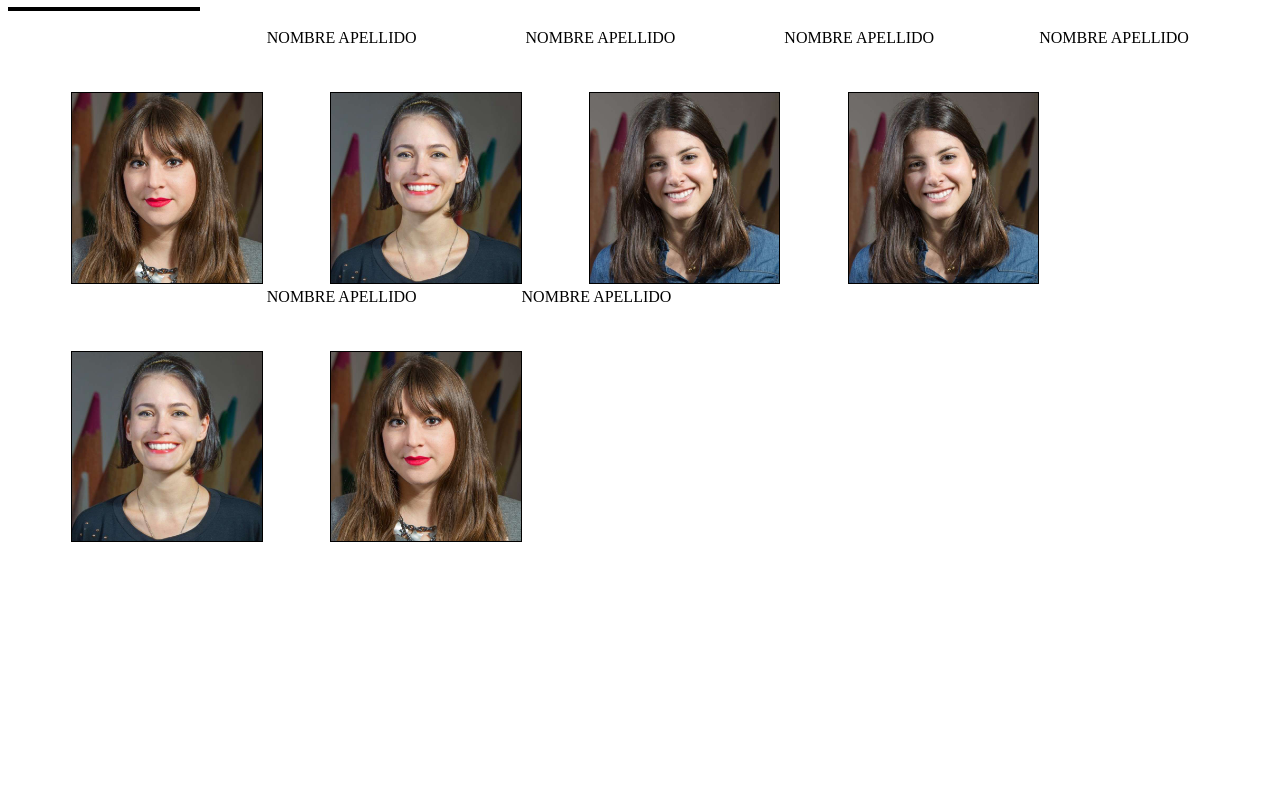
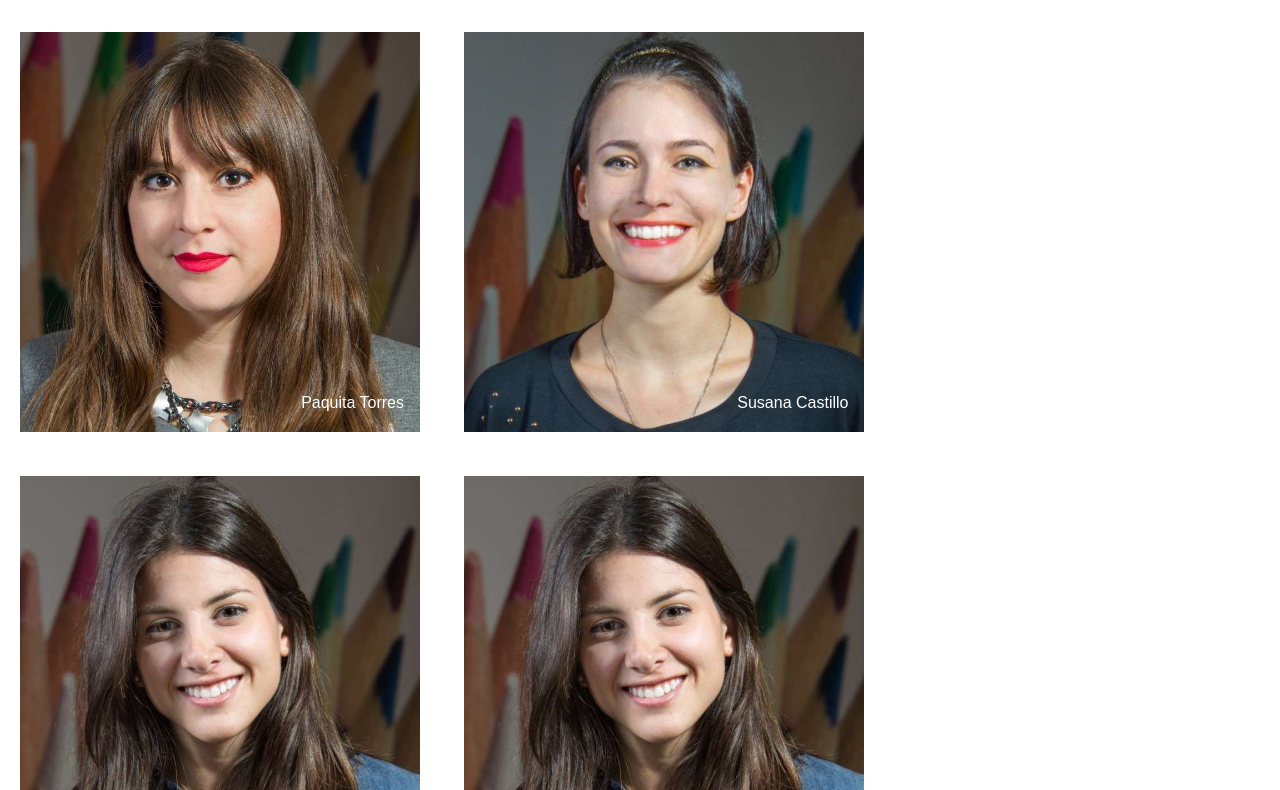
Before and after one commit to shazilh/LaboratoriaCoders, a plain HTML site: page index.html in a window 1280 px wide. Shown: the part 73-863 px from the top of the page. Before the commit the page ends 800 px from the top, so only its background shows below. Drawn offline with Linux system fonts and the light colour scheme.

Commit message:
segunda version

```diff
--- a/css/main.css
+++ b/css/main.css
@@ -1,25 +1,32 @@
+* {
+    margin: 0;
+    padding: 0;
+}
+
+body {
+    font-family: 'Exo 2', sans-serif;
+}
+div{
+  width:400px;
+  height:400px;
+  position:relative;
+  margin:20px;
+  display:inline-block;
+}
 .imagen{
-  width:15%;
-  height: 15;
-  margin-left:5%;
-  margin-top:5%;
-  display:inline-block;
-  border: solid 1px black;
-  position:relative;
-}
-.linea{
-  border: solid 1px black;
-  width: 15%;
-  height: 2px;
-  margin-top:1%;
-  background-color: black;
-}
-.floatIzq{
-  float:left;
+  width:400px;
   position:absolute;
 }
-.contenedor{
-	margin-top: 5%;
-	width: 80%;
-	height: 80%;
+span{
+  position:absolute;
+  bottom: 20px;
+  right:16px;
+  color: white;
 }
+
+.linea{
+  background-color: black;
+  width: 100px;
+  height: 4px;
+
+}
--- a/index.html
+++ b/index.html
@@ -7,20 +7,34 @@
   </head>
   <body>
     <h1>Nuestras Coders </h1>
-    <div class="linea"></div><br>
-    <div id="contenedor">
+    <div class="linea"></div>
+
+    <section id="contenedor">
+
+      <div>
         <img class="imagen" src="img/imagen6.jpg"/>
-      <span class="floatIzq">NOMBRE APELLIDO</span>
+        <span>Paquita Torres</span>
+      </div>
+      <div>
         <img class="imagen" src="img/imagen5.jpg"/>
-      <span class="floatIzq">NOMBRE APELLIDO</span>
+        <span>Susana Castillo</span>
+      </div>
+      <div>
         <img class="imagen" src="img/imagen4.jpg"/>
-      <span class="floatIzq">NOMBRE APELLIDO</span>
+        <span >Esmeralda Tovar</span>
+      </div>
+      <div>
         <img class="imagen" src="img/imagen4.jpg"/>
-      <span class="floatIzq">NOMBRE APELLIDO</span>
+        <span >Karmina Dosamantes</span>
+      </div>
+      <div>
         <img class="imagen" src="img/imagen5.jpg"/>
-      <span class="floatIzq">NOMBRE APELLIDO</span>
+        <span>Layla Gutierrez</span>
+      </div>
+      <div>
         <img class="imagen" src="img/imagen6.jpg"/>
-      <span class="floatIzq">NOMBRE APELLIDO</span>
+        <span>Isabella Campos</span>
       </div>
+    </section>
   </body>
 </html>
```
Lines whose indentation alone changed are shown as unchanged.
